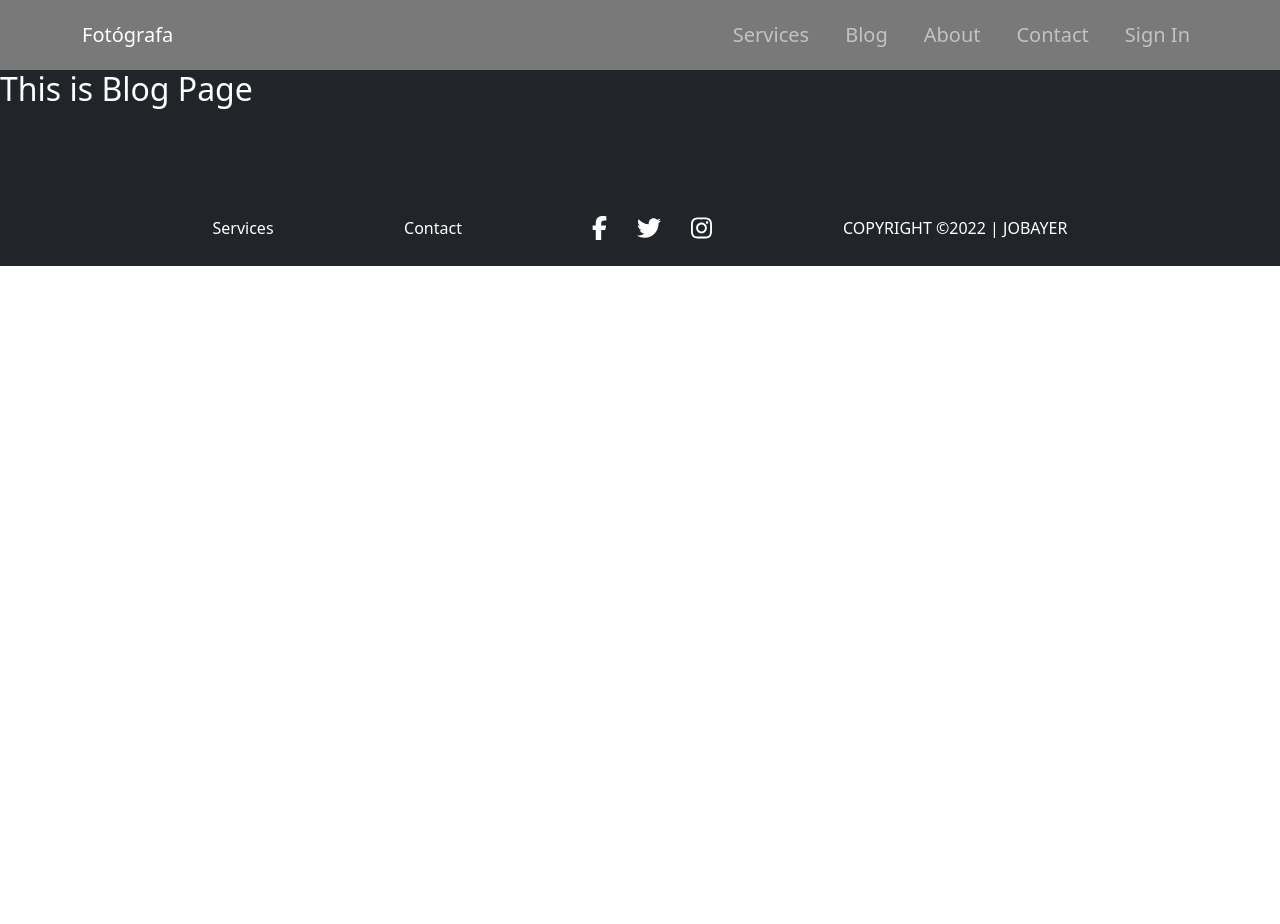
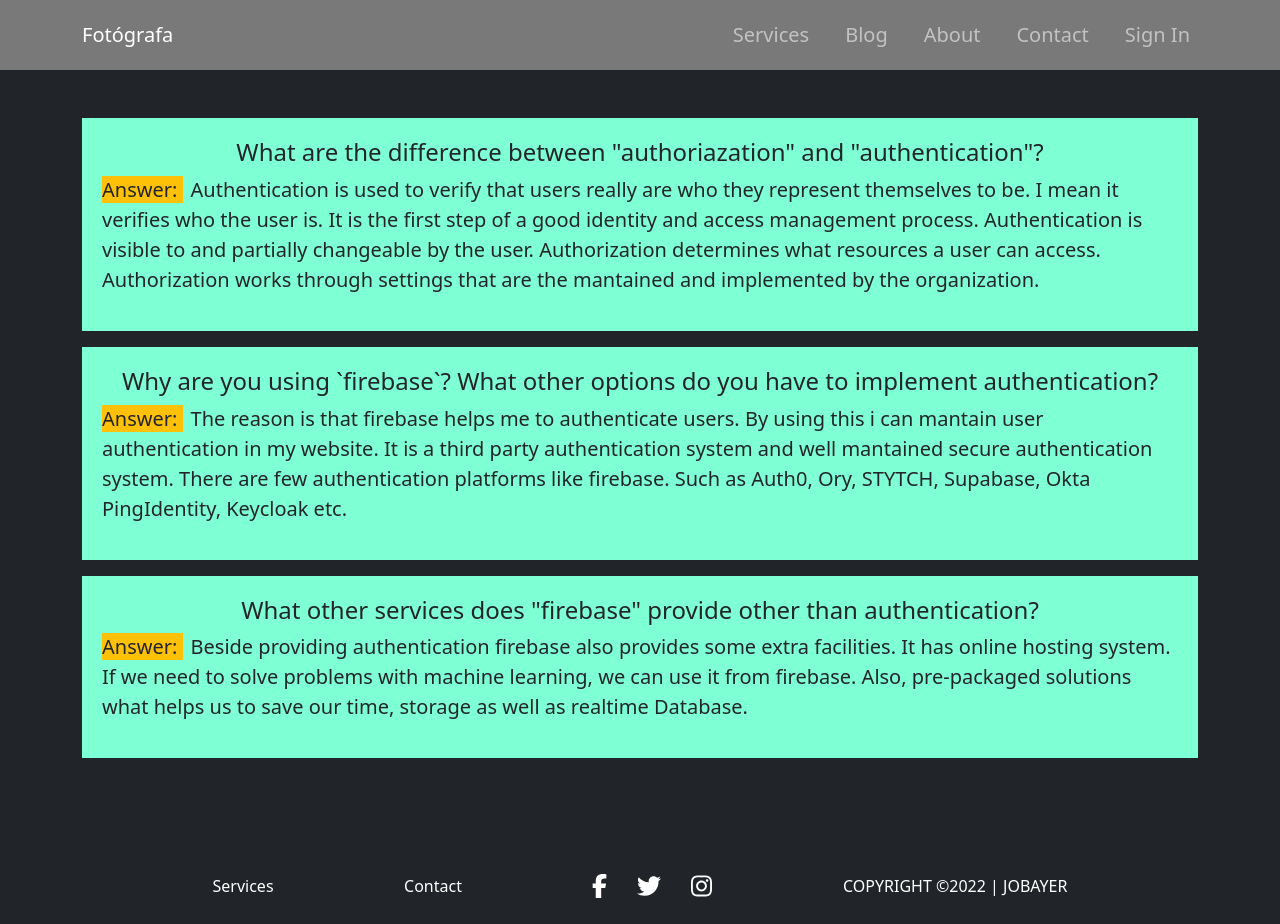
Before and after one commit to Jobayer-ak/photographer-guy, a React (Create React App) app: page /blog in a window 1280 px wide. Before the commit the page ends 800 px from the top, so only its background shows below. Built offline with nearby package versions, Linux system fonts and the light colour scheme; no server answers.

Commit message:
blog and contact section are done

```diff
--- /dev/null
+++ b/src/Pages/Blog/Blog.css
@@ -0,0 +1,4 @@
+.qa{
+    background-color: aquamarine;
+    padding: 20px;
+}
--- a/src/Pages/Blog/Blog.js
+++ b/src/Pages/Blog/Blog.js
@@ -1,9 +1,51 @@
 import React from "react";
+import "./Blog.css";
 
 const Blog = () => {
   return (
-    <div>
-      <h2 className="text-white">This is Blog Page</h2>
+    <div className="container mt-5 mb-3">
+      <div className="qa">
+        <h4 className="text-center">
+          What are the difference between "authoriazation" and "authentication"?
+        </h4>
+        <p className="lead">
+          <span className="bg-warning fs-5 me-2">Answer: </span>
+          Authentication is used to verify that users really are who they
+          represent themselves to be. I mean it verifies who the user is. It is
+          the first step of a good identity and access management process.
+          Authentication is visible to and partially changeable by the user.
+          Authorization determines what resources a user can access.
+          Authorization works through settings that are the mantained and
+          implemented by the organization.
+        </p>
+      </div>
+      <div className="qa my-3">
+        <h4 className="text-center">
+          Why are you using `firebase`? What other options do you have to
+          implement authentication?
+        </h4>
+        <p className="lead">
+          <span className="bg-warning fs-5 me-2">Answer: </span>
+          The reason is that firebase helps me to authenticate users. By using
+          this i can mantain user authentication in my website. It is a third
+          party authentication system and well mantained secure authentication
+          system. There are few authentication platforms like firebase. Such as
+          Auth0, Ory, STYTCH, Supabase, Okta PingIdentity, Keycloak etc.
+        </p>
+      </div>
+      <div className="qa">
+        <h4 className="text-center">
+          What other services does "firebase" provide other than authentication?
+        </h4>
+        <p className="lead">
+          <span className="bg-warning fs-5 me-2">Answer: </span>
+          Beside providing authentication firebase also provides some extra
+          facilities. It has online hosting system. If we need to solve problems
+          with machine learning, we can use it from firebase. Also, pre-packaged
+          solutions what helps us to save our time, storage as well as realtime
+          Database.
+        </p>
+      </div>
     </div>
   );
 };
--- a/src/Pages/Contact/Contact.js
+++ b/src/Pages/Contact/Contact.js
@@ -1,9 +1,31 @@
 import React from "react";
+import { Button, FloatingLabel, Form } from "react-bootstrap";
+import "./Contact.css";
 
 const Contact = () => {
   return (
-    <div>
-      <h2 className="text-white">This is Contact page!</h2>
+    <div className="container">
+      <h2 className="text-white text-center my-4">Contact</h2>
+      <Form className="w-50 mx-auto my-3">
+        <Form.Group className="mb-3">
+          <Form.Control type="text" placeholder="Your Name" required />
+        </Form.Group>
+        <Form.Group className="mb-3">
+          <Form.Control type="email" placeholder="Your email" required />
+        </Form.Group>
+        <FloatingLabel label="Write Your Message......" className="mb-3">
+          <Form.Control
+            style={{ height: "200px" }}
+            as="textarea"
+            placeholder="Write your message"
+            required
+          />
+        </FloatingLabel>
+
+        <Button variant="secondary w-50 d-block mx-auto" type="submit">
+          Submit
+        </Button>
+      </Form>
     </div>
   );
 };
--- a/src/Pages/Home/FollowMe/FollowMe.js
+++ b/src/Pages/Home/FollowMe/FollowMe.js
@@ -9,7 +9,15 @@
 const FollowMe = () => {
   return (
     <div id="followme" className="container-fluid follow-me">
-      <h2 className="text-center">FOLLOW ME @Jobayer_AK</h2>
+      <h2 className="text-center">
+        FOLLOW ME{" "}
+        <a
+          href="http://www.twitter.com"
+          className="text-decoration-none"
+          target="_blank">
+          @Jobayer_AK
+        </a>
+      </h2>
       <div className="follow-me-images d-flex container">
         <img src={followme} alt="" />
         <img src={followme1} alt="" />
--- a/src/Pages/Login/Login/Login.js
+++ b/src/Pages/Login/Login/Login.js
@@ -18,6 +18,7 @@
   const location = useLocation();
 
   let from = location.state?.from?.pathname || "/";
+  console.log(from);
 
   let errorElement;
 
@@ -81,7 +82,7 @@
           />
         </Form.Group>
 
-        <Button variant="secondary w-50 d-block mx-auto mb-2" type="submit">
+        <Button variant="secondary w-50 d-block mx-auto mb-3 " type="submit">
           Login
         </Button>
       </Form>
```
Also changed, not shown: src/Pages/Contact/Contact.css (added).
